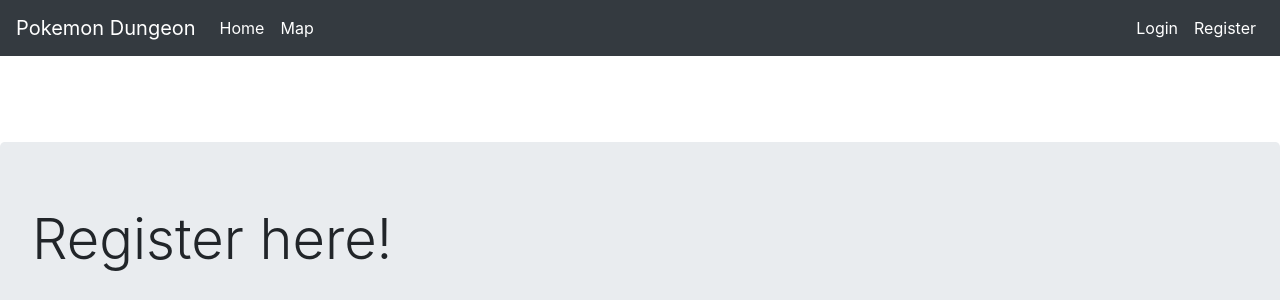
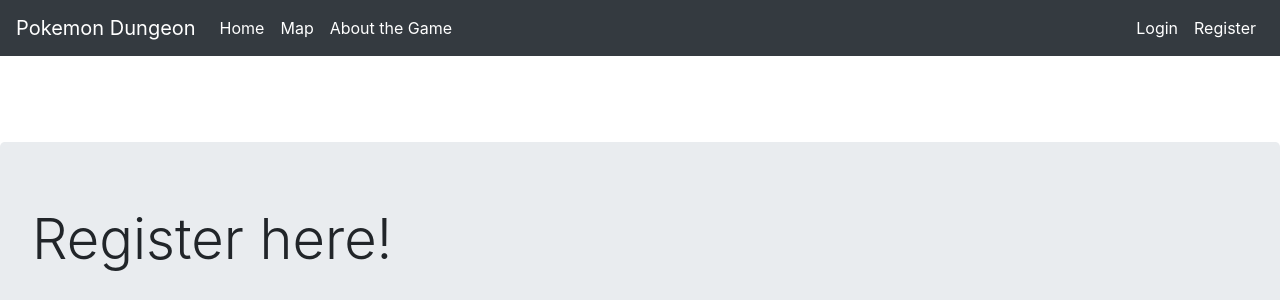
Before and after one commit to alexliu4/JAKI, a Flask app: page /register in a window 1280 px wide. Shown: the top 300 px of the page. Run offline with Flask 2, Linux system fonts and the light colour scheme; some libraries are stand-ins or nearby versions.

Commit message:
updating navbar

```diff
--- a/templates/base.html
+++ b/templates/base.html
@@ -31,6 +31,9 @@
           </li>
           <li class="nav-item active">
             <a class="nav-link" href="/#map">Map</a>
+          </li>
+          <li class="nav-item active">
+            <a class="nav-link" href="/#about">About the Game</a>
           </li>
           <!-- <li class="nav-item active">
             <a class="nav-link" href="/#comic">Comic</a>
```
